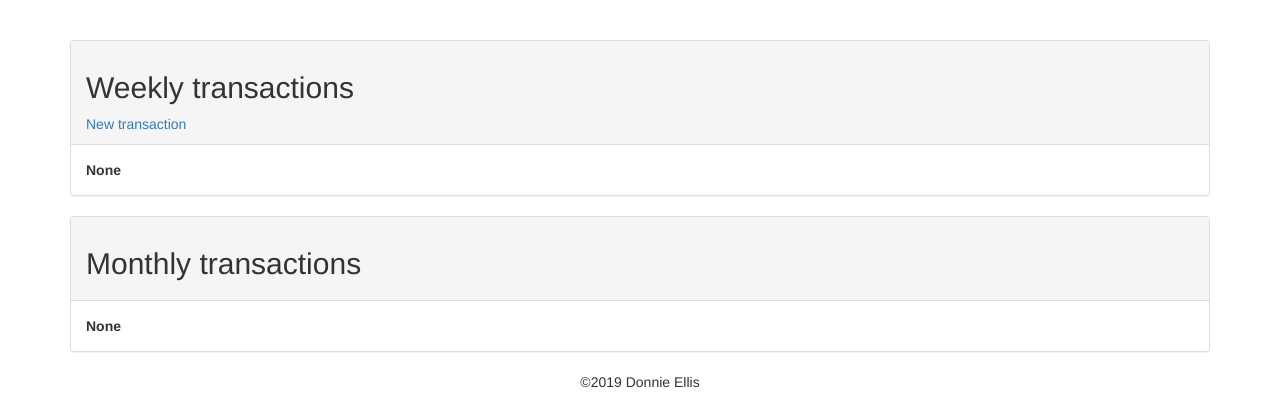
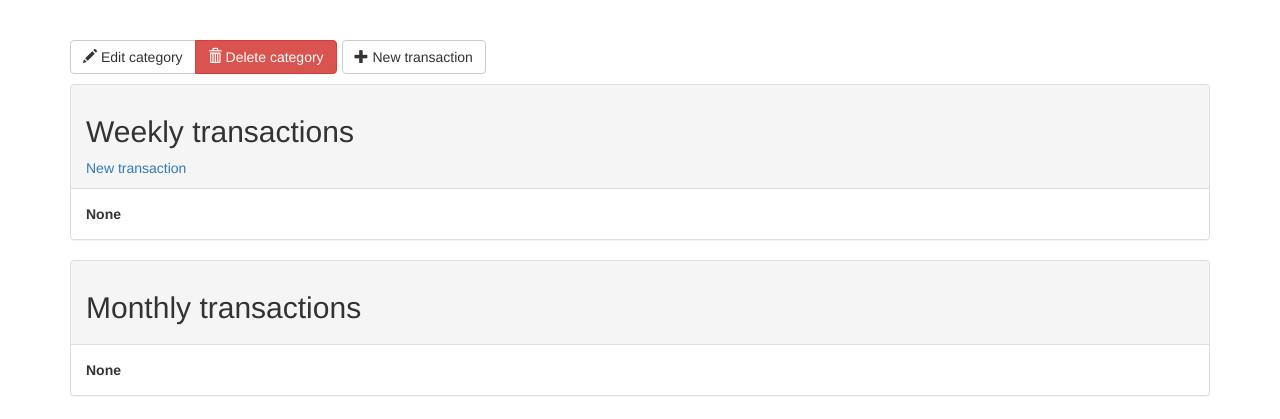
Before and after one commit to DrtyDogg/bean-counter, a Flask app: template app/templates/category.html in a window 1280 px wide. Shown: the part 52-471 px from the top of the page. Run offline with Flask 2, Linux system fonts and the light colour scheme; the template is opened without the code that fills it, so the values that code supplies are empty; parts of the project's set-up code (start-up, migrations or seed data) failed here and were passed over; some libraries are stand-ins or nearby versions.

Commit message:
added modal re-worked header with a button group

```diff
--- a/app/templates/category.html
+++ b/app/templates/category.html
@@ -1,8 +1,31 @@
 {% extends "base.html" %}
 
+{% block scripts %}
+<script type="text/javascript">
+
+ </script>
+ {{ super() }}
+{% endblock %}
+
 {% block app_content %}
-<a href="{{ url_for('edit_category', category_id=category.id) }}"><h1>{{ category.title }}</h1></a>
-
+    <h1>
+        {{ category.title }}
+        <div class="btn-toolbar">
+            <div class="btn-group">
+                <a class="btn btn-default" role="group" aria-label="Edit Category" href="{{ url_for('edit_category', category_id=category.id) }}">
+                    <span class="glyphicon glyphicon-pencil"></span> Edit category
+                </a>
+                <button class="btn btn-danger" role="group" aria-label="Delete Category" data-toggle="modal" data-target="#modalDeleteCategory">
+                    <span class="glyphicon glyphicon-trash"></span> Delete category
+                </button>
+            </div>
+            <div class="btn-group" role="group">
+                <a class="btn btn-default" role="group" aria-label="New transaction" href="{{ url_for('new_line_item', category_id=category.id) }}">
+                    <span class="glyphicon glyphicon-plus"></span> New transaction
+                </a>
+            </div>
+        </div>
+    </h1>
 
 <!--  Weekly Transactions panel -->
 <div class="panel panel-default">
@@ -17,18 +40,24 @@
                 <thead>
                     <tr>
                         <th>Date</th>
-                        <th>Description</th>
                         <th>Location</th>
                         <th>Amount</th>
+                        <th>Description</th>
+                        <th>Edit</th>
                     </tr>
                 </thead>
                 <tbody>
                     {% for item in weekly_items %}
                     <tr>
                         <td>{{ item.date|date }}</td>
-                        <td>{{ item.description }}</td>
                         <td>{{ item.location }}</td>
                         <td>{{ item.amount|dollars}}</td>
+                        <td>{{ item.description }}</td>
+                        <td>
+                            <a href="{{ url_for('edit_transaction', transaction_id=item.id) }}">
+                                <span class="glyphicon glyphicon-pencil"></span>
+                            </a>
+                        </td>
                     </tr>
                     {% endfor %}
                 </tbody>
@@ -91,4 +120,24 @@
         {% endif %}
     </div>
 </div>
+
+<div class="modal fade" id="modalDeleteCategory" tabindex="-1" role="dialog" aria-labelledby="categoryConfirm">
+        <div class="modal-dialog" role="document">
+          <div class="modal-content">
+            <div class="modal-header">
+              <button type="button" class="close" data-dismiss="modal" aria-label="Close"><span aria-hidden="true">&times;</span></button>
+              <h4 class="modal-title" id="modalCategoryLabel">Delete {{ category.title }}</h4>
+            </div>
+            <div class="modal-body">
+              Are you sure you want to delete the {{ category.title }} category?<br>This can not be undone!
+            </div>
+            <div class="modal-footer">
+              <button type="button" class="btn btn-default" data-dismiss="modal">No</button>
+              <a type="button" class="btn btn-danger" href="{{ url_for('delete_category', category_id=category.id) }}">
+                  <span class="glyphicon glyphicon-trash"></span> Delete
+              </a>
+            </div>
+          </div>
+        </div>
+      </div>
 {% endblock %}
```
